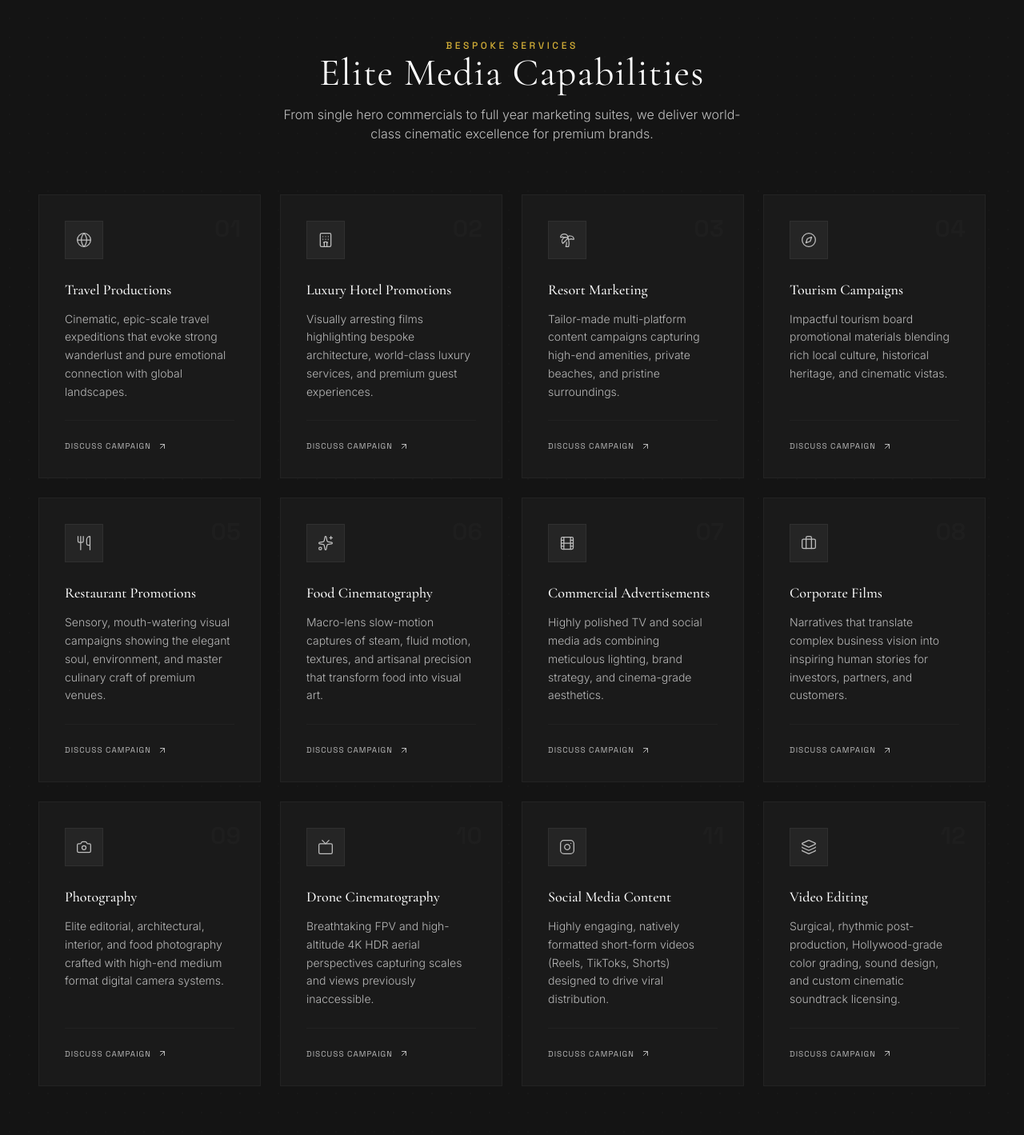
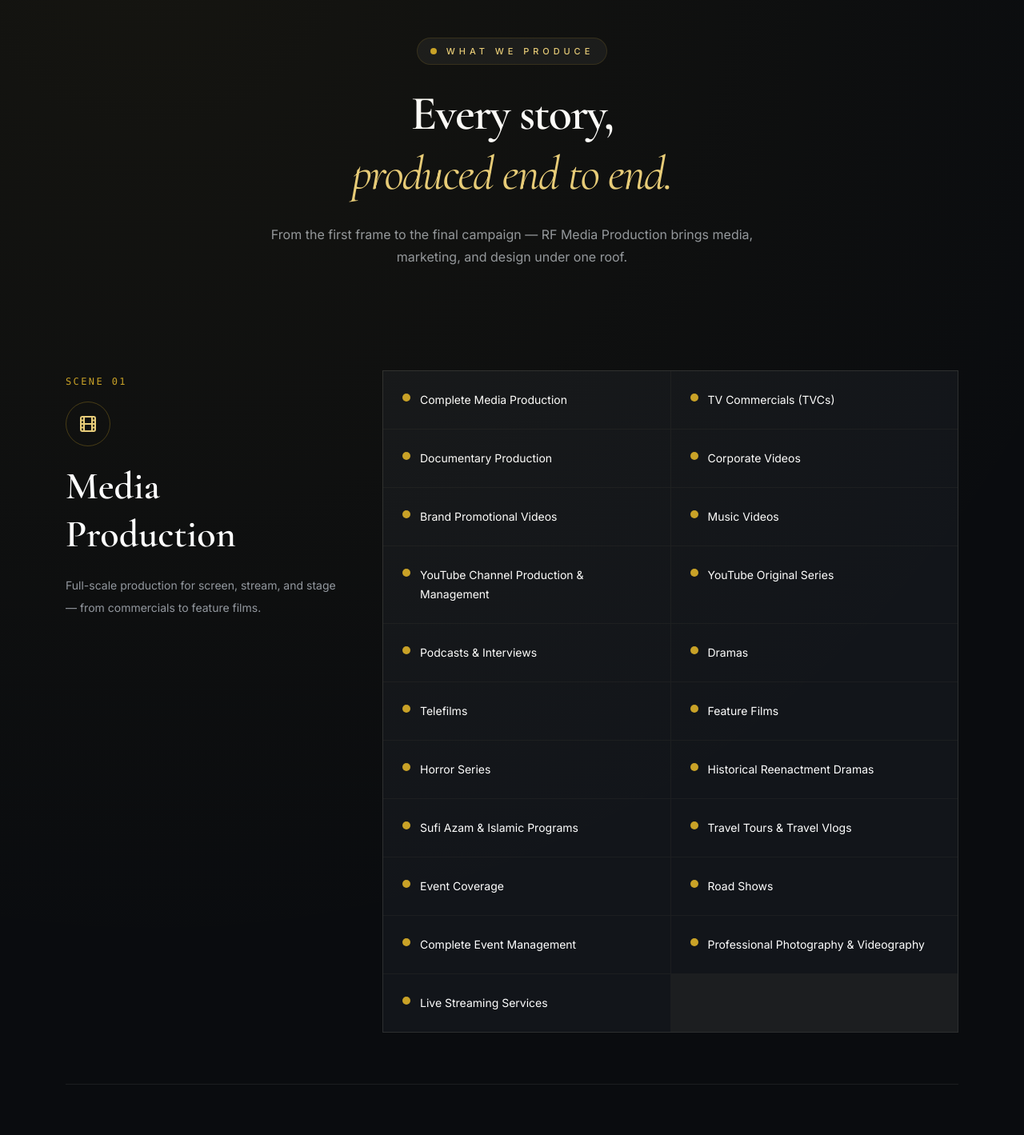
Before and after one commit to RFTechnologies/rf-media-productions, a React (Vite) app: page / in a window 1280 px wide. Shown: the part 1840-3259 px from the top of the page at 80% size. Built offline with nearby package versions, Linux system fonts and the light colour scheme.

Commit message:
services update

```diff
--- a/src/components/FooterSection.tsx
+++ b/src/components/FooterSection.tsx
@@ -81,22 +81,22 @@
             <ul className="space-y-2.5 text-xs font-light">
               <li>
                 <a href="#services" className="hover:text-luxury-gold transition-colors">
-                  Hotel Promotions
+                  Media Production
                 </a>
               </li>
               <li>
                 <a href="#services" className="hover:text-luxury-gold transition-colors">
-                  Resort Marketing
+                  Digital Marketing
                 </a>
               </li>
               <li>
                 <a href="#services" className="hover:text-luxury-gold transition-colors">
-                  Food Cinematography
+                  Creative Design
                 </a>
               </li>
               <li>
                 <a href="#services" className="hover:text-luxury-gold transition-colors">
-                  Drone Cinematography
+                  Business Solutions
                 </a>
               </li>
             </ul>
--- a/src/components/ProjectInquiryModal.tsx
+++ b/src/components/ProjectInquiryModal.tsx
@@ -19,7 +19,7 @@
     phone: "",
     company: "",
     budget: "$5,000 - $10,000",
-    serviceType: "Luxury Hotel Promotions",
+    serviceType: "Complete Media Production",
     message: "",
     hotelRooms: "",
     location: "",
@@ -52,7 +52,7 @@
       phone: "",
       company: "",
       budget: "$5,000 - $10,000",
-      serviceType: "Luxury Hotel Promotions",
+      serviceType: "Complete Media Production",
       message: "",
       hotelRooms: "",
       location: "",
@@ -241,13 +241,14 @@
                         onChange={(e) => setFormData({ ...formData, serviceType: e.target.value })}
                         className="w-full bg-[#0b0b0b] border border-white/10 rounded-none py-3 px-4 text-white text-sm focus:outline-none focus:border-luxury-gold focus:ring-1 focus:ring-luxury-gold transition-all font-light"
                       >
-                        <option>Travel Productions</option>
-                        <option>Luxury Hotel Promotions</option>
-                        <option>Resort Marketing</option>
-                        <option>Tourism Campaigns</option>
-                        <option>Food Cinematography</option>
-                        <option>Commercial Advertisements</option>
-                        <option>Photography</option>
+                        <option>Complete Media Production</option>
+                        <option>TV Commercials (TVCs)</option>
+                        <option>Corporate Videos</option>
+                        <option>Digital Marketing Solutions</option>
+                        <option>Social Media Marketing</option>
+                        <option>Graphic Designing</option>
+                        <option>Video Editing</option>
+                        <option>Corporate Branding</option>
                       </select>
                     </div>
 
@@ -299,10 +300,10 @@
                         onChange={(e) => setFormData({ ...formData, serviceType: e.target.value })}
                         className="w-full bg-[#0b0b0b] border border-white/10 rounded-none py-3 px-4 text-white text-sm focus:outline-none focus:border-luxury-gold focus:ring-1 focus:ring-luxury-gold transition-all font-light"
                       >
-                        <option>Digital Video Strategy</option>
-                        <option>Full-year Content Retainer</option>
-                        <option>Launch Campaign Coordination</option>
-                        <option>Photography Portfolio</option>
+                        <option>Complete Media Production</option>
+                        <option>Digital Marketing Solutions</option>
+                        <option>Graphic Designing</option>
+                        <option>Corporate Branding</option>
                       </select>
                     </div>
                   </div>
--- a/src/components/ServicesSection.tsx
+++ b/src/components/ServicesSection.tsx
@@ -8,87 +8,92 @@
 
 export default function ServicesSection({ onOpenInquiry }: ServicesSectionProps) {
   return (
-    <section
-      id="services"
-      className="py-24 md:py-32 bg-[#141414] relative px-6 md:px-12"
-    >
-      {/* Structural visual guidelines */}
-      <div className="absolute inset-0 bg-[radial-gradient(#ffffff03_1px,transparent_1px)] [background-size:24px_24px] pointer-events-none" />
+    <section id="services" className="relative bg-[#0A0C0F] text-white overflow-hidden">
+      <div className="absolute inset-0 bg-[radial-gradient(circle_at_15%_0%,rgba(201,162,39,0.06),transparent_40%)] pointer-events-none" />
+      <div className="absolute inset-0 bg-[radial-gradient(circle_at_85%_100%,rgba(138,50,50,0.08),transparent_45%)] pointer-events-none" />
 
-      <div className="max-w-7xl mx-auto space-y-16 relative z-10">
-        {/* Header Block */}
-        <div className="text-center max-w-3xl mx-auto space-y-4">
-          <span className="text-xs uppercase tracking-[0.3em] text-luxury-gold font-display font-medium">
-            Bespoke Services
-          </span>
-          <h2 className="text-3xl sm:text-5xl font-serif text-white font-normal tracking-wide">
-            Elite Media Capabilities
-          </h2>
-          <p className="text-sm md:text-base text-luxury-silver font-light max-w-xl mx-auto">
-            From single hero commercials to full year marketing suites, we deliver world-class cinematic excellence for premium brands.
+      <div className="slate h-9 bg-[repeating-linear-gradient(-35deg,#0A0C0F_0px,#0A0C0F_26px,rgba(201,162,39,1)_26px,rgba(201,162,39,1)_52px)] opacity-90" />
+
+      <div className="mx-auto max-w-[1180px] px-6 py-20 md:px-8 md:py-24">
+        <header className="text-center mb-12 md:mb-16">
+          <div className="inline-flex items-center gap-3 rounded-full border border-[#C9A227]/15 bg-white/5 px-4 py-2 mb-6">
+            <span className="h-2 w-2 rounded-full bg-[#C9A227]" />
+            <span className="text-[11px] uppercase tracking-[0.45em] text-[#E8CD7A] font-medium">
+              What We Produce
+            </span>
+          </div>
+          <h1 className="font-serif font-semibold text-4xl sm:text-5xl lg:text-6xl leading-tight tracking-[-0.03em]">
+            Every story,
+            <br />
+            <em className="font-normal italic text-[#E8CD7A]">produced end to end.</em>
+          </h1>
+          <p className="mx-auto mt-6 max-w-2xl text-sm md:text-base leading-7 text-[#93989F]">
+            From the first frame to the final campaign — RF Media Production brings media, marketing, and design under one roof.
           </p>
-        </div>
+        </header>
 
-        {/* Services Grid */}
-        <div className="grid grid-cols-1 md:grid-cols-2 lg:grid-cols-3 xl:grid-cols-4 gap-6">
-          {SERVICES.map((service, idx) => {
-            // Get Lucide Icon dynamically
-            const IconComponent = (LucideIcons as any)[service.iconName] || LucideIcons.Sparkles;
-
+        <main className="space-y-14 md:space-y-16">
+          {SERVICES.map((category, idx) => {
+            const IconComponent = (LucideIcons as any)[category.iconName] || LucideIcons.Sparkles;
             return (
-              <motion.div
-                id={`service-card-${service.id}`}
-                key={service.id}
-                initial={{ opacity: 0, y: 30 }}
+              <motion.section
+                key={category.id}
+                initial={{ opacity: 0, y: 24 }}
                 whileInView={{ opacity: 1, y: 0 }}
-                viewport={{ once: true, margin: "-50px" }}
-                transition={{ duration: 0.6, delay: idx * 0.05, ease: "easeOut" }}
-                className="group relative bg-[#1A1A1A] p-8 rounded-none border border-white/[0.04] hover:border-luxury-gold/20 hover:shadow-2xl hover:shadow-luxury-gold/[0.02] transition-all duration-500 flex flex-col justify-between"
+                viewport={{ once: true, amount: 0.2 }}
+                transition={{ duration: 0.7, delay: idx * 0.08, ease: "easeOut" }}
+                className={`cat grid gap-10 border-t border-[rgba(237,234,227,0.08)] pt-16 ${idx === 0 ? "border-t-0 pt-0" : ""}`}
               >
-                {/* Background decorative accent card number */}
-                <span className="absolute top-6 right-6 text-3xl font-display font-bold text-white/[0.02] group-hover:text-luxury-gold/[0.04] transition-colors duration-500 select-none">
-                  {(idx + 1).toString().padStart(2, "0")}
-                </span>
-
-                <div className="space-y-6">
-                  {/* Icon */}
-                  <div className="w-12 h-12 rounded-none bg-white/5 group-hover:bg-luxury-gold/10 flex items-center justify-center text-luxury-silver group-hover:text-luxury-gold border border-white/5 group-hover:border-luxury-gold/20 transition-all duration-500">
-                    <IconComponent size={20} strokeWidth={1.5} />
+                <div className="lg:grid lg:grid-cols-[340px_1fr] lg:gap-14">
+                  <div className="cat-head lg:sticky lg:top-24 self-start">
+                    <span className="cat-tag text-[12px] tracking-[0.2em] uppercase text-[#C9A227] font-mono mb-4 inline-block">
+                      Scene {String(idx + 1).padStart(2, "0")}
+                    </span>
+                    <div className="mb-5 flex h-14 w-14 items-center justify-center rounded-full border border-[#C9A227]/30 text-[#E8CD7A]">
+                      <IconComponent size={24} />
+                    </div>
+                    <h2 className="cat-title font-serif text-3xl sm:text-4xl lg:text-5xl font-semibold leading-tight">
+                      {category.title}
+                    </h2>
+                    <p className="cat-desc mt-5 max-w-xl text-sm leading-7 text-[#93989F]">
+                      {getCategoryDescription(category.title)}
+                    </p>
                   </div>
 
-                  {/* Text contents */}
-                  <div className="space-y-3">
-                    <h3 className="text-lg font-serif text-white group-hover:text-luxury-gold transition-colors duration-300 font-medium">
-                      {service.title}
-                    </h3>
-                    <p className="text-xs md:text-sm text-[#B8B8B8] font-light leading-relaxed group-hover:text-white/90 transition-colors duration-300">
-                      {service.description}
-                    </p>
+                  <div className="service-grid grid grid-cols-1 md:grid-cols-2 gap-px bg-[rgba(237,234,227,0.08)] border border-[rgba(237,234,227,0.08)]">
+                    {category.services.map((item) => (
+                      <div
+                        key={item.id}
+                        className="service-item flex items-start gap-3 bg-[#12151A] p-5 md:p-6 transition-all duration-300 hover:bg-[#161A20] hover:text-[#E8CD7A]"
+                      >
+                        <span className="mt-1 h-2.5 w-2.5 rounded-full bg-[#C9A227] flex-shrink-0" />
+                        <span className="text-sm leading-6">{item.title}</span>
+                      </div>
+                    ))}
                   </div>
                 </div>
-
-                {/* Micro Action CTA link */}
-                <div className="pt-6 mt-6 border-t border-white/[0.03] flex items-center justify-between">
-                  <button
-                    id={`service-card-btn-${service.id}`}
-                    onClick={() => {
-                      if (service.id.includes("hotel") || service.id.includes("resort")) {
-                        onOpenInquiry("hotel");
-                      } else {
-                        onOpenInquiry("project");
-                      }
-                    }}
-                    className="text-[10px] font-display uppercase tracking-widest text-[#B8B8B8] group-hover:text-luxury-gold transition-colors duration-300 flex items-center gap-2"
-                  >
-                    Discuss Campaign
-                    <LucideIcons.ArrowUpRight size={12} className="transform group-hover:translate-x-0.5 group-hover:-translate-y-0.5 transition-transform" />
-                  </button>
-                </div>
-              </motion.div>
+              </motion.section>
             );
           })}
-        </div>
+        </main>
       </div>
+
+      <div className="slate h-9 bg-[repeating-linear-gradient(-35deg,#0A0C0F_0px,#0A0C0F_26px,rgba(201,162,39,1)_26px,rgba(201,162,39,1)_52px)] opacity-90" />
     </section>
   );
 }
+
+function getCategoryDescription(title: string) {
+  switch (title) {
+    case "Media Production":
+      return "Full-scale production for screen, stream, and stage — from commercials to feature films.";
+    case "Digital Marketing":
+      return "Getting the story in front of the right audience, and turning attention into growth.";
+    case "Creative Design":
+      return "Visual identity and design work that carries a brand across every surface it touches.";
+    case "Business Solutions":
+      return "The consultancy and coordination layer that keeps every production and campaign on track.";
+    default:
+      return "Premium services designed to elevate your brand with cinematic precision.";
+  }
+}
--- a/src/data.ts
+++ b/src/data.ts
@@ -1,5 +1,5 @@
 import {
-  Service,
+  ServiceCategory,
   Project,
   Statistic,
   ChooseUsItem,
@@ -33,90 +33,84 @@
   { value: 100, suffix: '%', label: 'Passion Driven' },
 ];
 
-export const SERVICES: Service[] = [
+export const SERVICES: ServiceCategory[] = [
   {
-    id: 'travel-prod',
-    title: 'Travel Productions',
-    description:
-      'Cinematic, epic-scale travel expeditions that evoke strong wanderlust and pure emotional connection with global landscapes.',
-    iconName: 'Globe',
+    id: 'media-production',
+    title: 'Media Production',
+    iconName: 'Film',
+    services: [
+      { id: 'complete-media-production', title: 'Complete Media Production' },
+      { id: 'tvc', title: 'TV Commercials (TVCs)' },
+      { id: 'documentary-production', title: 'Documentary Production' },
+      { id: 'corporate-videos', title: 'Corporate Videos' },
+      { id: 'brand-promotional-videos', title: 'Brand Promotional Videos' },
+      { id: 'music-videos', title: 'Music Videos' },
+      { id: 'youtube-channel-production-management', title: 'YouTube Channel Production & Management' },
+      { id: 'youtube-original-series', title: 'YouTube Original Series' },
+      { id: 'podcasts-interviews', title: 'Podcasts & Interviews' },
+      { id: 'dramas', title: 'Dramas' },
+      { id: 'telefilms', title: 'Telefilms' },
+      { id: 'feature-films', title: 'Feature Films' },
+      { id: 'horror-series', title: 'Horror Series' },
+      { id: 'historical-reenactment-dramas', title: 'Historical Reenactment Dramas' },
+      { id: 'sufi-azam-islamic-programs', title: 'Sufi Azam & Islamic Programs' },
+      { id: 'travel-tours-travel-vlogs', title: 'Travel Tours & Travel Vlogs' },
+      { id: 'event-coverage', title: 'Event Coverage' },
+      { id: 'road-shows', title: 'Road Shows' },
+      { id: 'complete-event-management', title: 'Complete Event Management' },
+      { id: 'professional-photography-videography', title: 'Professional Photography & Videography' },
+      { id: 'live-streaming-services', title: 'Live Streaming Services' },
+    ],
   },
   {
-    id: 'hotel-promos',
-    title: 'Luxury Hotel Promotions',
-    description:
-      'Visually arresting films highlighting bespoke architecture, world-class luxury services, and premium guest experiences.',
-    iconName: 'Hotel',
+    id: 'digital-marketing',
+    title: 'Digital Marketing',
+    iconName: 'TrendingUp',
+    services: [
+      { id: 'digital-marketing-solutions', title: 'Digital Marketing Solutions' },
+      { id: 'social-media-marketing', title: 'Social Media Marketing' },
+      { id: 'search-engine-optimization-seo', title: 'Search Engine Optimization (SEO)' },
+      { id: 'search-engine-marketing-sem', title: 'Search Engine Marketing (SEM)' },
+      { id: 'google-ads-meta-ads', title: 'Google Ads & Meta Ads' },
+      { id: 'youtube-seo-channel-growth', title: 'YouTube SEO & Channel Growth' },
+      { id: 'content-marketing', title: 'Content Marketing' },
+      { id: 'email-marketing', title: 'Email Marketing' },
+      { id: 'brand-strategy-online-reputation-management', title: 'Brand Strategy & Online Reputation Management' },
+      { id: 'lead-generation', title: 'Lead Generation' },
+      { id: 'performance-marketing', title: 'Performance Marketing' },
+    ],
   },
   {
-    id: 'resort-mktg',
-    title: 'Resort Marketing',
-    description:
-      'Tailor-made multi-platform content campaigns capturing high-end amenities, private beaches, and pristine surroundings.',
-    iconName: 'Palmtree',
+    id: 'creative-design',
+    title: 'Creative Design',
+    iconName: 'PenTool',
+    services: [
+      { id: 'graphic-designing', title: 'Graphic Designing' },
+      { id: 'logo-design-brand-identity', title: 'Logo Design & Brand Identity' },
+      { id: 'motion-graphics', title: 'Motion Graphics' },
+      { id: '2d-3d-animation', title: '2D & 3D Animation' },
+      { id: 'video-editing', title: 'Video Editing' },
+      { id: 'thumbnail-design', title: 'Thumbnail Design' },
+      { id: 'print-media-design', title: 'Print Media Design' },
+      { id: 'packaging-design', title: 'Packaging Design' },
+      { id: 'brochures-flyers-posters', title: 'Brochures, Flyers & Posters' },
+      { id: 'presentation-design', title: 'Presentation Design' },
+    ],
   },
   {
-    id: 'tourism-camp',
-    title: 'Tourism Campaigns',
-    description:
-      'Impactful tourism board promotional materials blending rich local culture, historical heritage, and cinematic vistas.',
-    iconName: 'Compass',
-  },
-  {
-    id: 'restaurant-promos',
-    title: 'Restaurant Promotions',
-    description:
-      'Sensory, mouth-watering visual campaigns showing the elegant soul, environment, and master culinary craft of premium venues.',
-    iconName: 'Utensils',
-  },
-  {
-    id: 'food-cinematography',
-    title: 'Food Cinematography',
-    description:
-      'Macro-lens slow-motion captures of steam, fluid motion, textures, and artisanal precision that transform food into visual art.',
-    iconName: 'Sparkles',
-  },
-  {
-    id: 'commercial-ads',
-    title: 'Commercial Advertisements',
-    description:
-      'Highly polished TV and social media ads combining meticulous lighting, brand strategy, and cinema-grade aesthetics.',
-    iconName: 'Film',
-  },
-  {
-    id: 'corporate-films',
-    title: 'Corporate Films',
-    description:
-      'Narratives that translate complex business vision into inspiring human stories for investors, partners, and customers.',
+    id: 'business-solutions',
+    title: 'Business Solutions',
     iconName: 'Briefcase',
-  },
-  {
-    id: 'photography',
-    title: 'Photography',
-    description:
-      'Elite editorial, architectural, interior, and food photography crafted with high-end medium format digital camera systems.',
-    iconName: 'Camera',
-  },
-  {
-    id: 'drone-cinematography',
-    title: 'Drone Cinematography',
-    description:
-      'Breathtaking FPV and high-altitude 4K HDR aerial perspectives capturing scales and views previously inaccessible.',
-    iconName: 'Tv',
-  },
-  {
-    id: 'social-media',
-    title: 'Social Media Content',
-    description:
-      'Highly engaging, natively formatted short-form videos (Reels, TikToks, Shorts) designed to drive viral distribution.',
-    iconName: 'Instagram',
-  },
-  {
-    id: 'video-editing',
-    title: 'Video Editing',
-    description:
-      'Surgical, rhythmic post-production, Hollywood-grade color grading, sound design, and custom cinematic soundtrack licensing.',
-    iconName: 'Layers',
+    services: [
+      { id: 'corporate-branding', title: 'Corporate Branding' },
+      { id: 'marketing-consultancy', title: 'Marketing Consultancy' },
+      { id: 'project-management', title: 'Project Management' },
+      { id: 'business-development', title: 'Business Development' },
+      { id: 'event-planning-coordination', title: 'Event Planning & Coordination' },
+      { id: 'creative-consultancy', title: 'Creative Consultancy' },
+      { id: 'media-buying-advertising', title: 'Media Buying & Advertising' },
+      { id: 'production', title: 'Production' },
+    ],
   },
 ];
 
--- a/src/types.ts
+++ b/src/types.ts
@@ -1,9 +1,8 @@
-export interface Service {
+export interface ServiceCategory {
   id: string;
   title: string;
-  description: string;
-  accentTitle?: string;
-  iconName: string; // Used to dynamically map Lucide icons
+  services: { id: string; title: string }[];
+  iconName?: string;
 }
 
 export interface Project {
```
